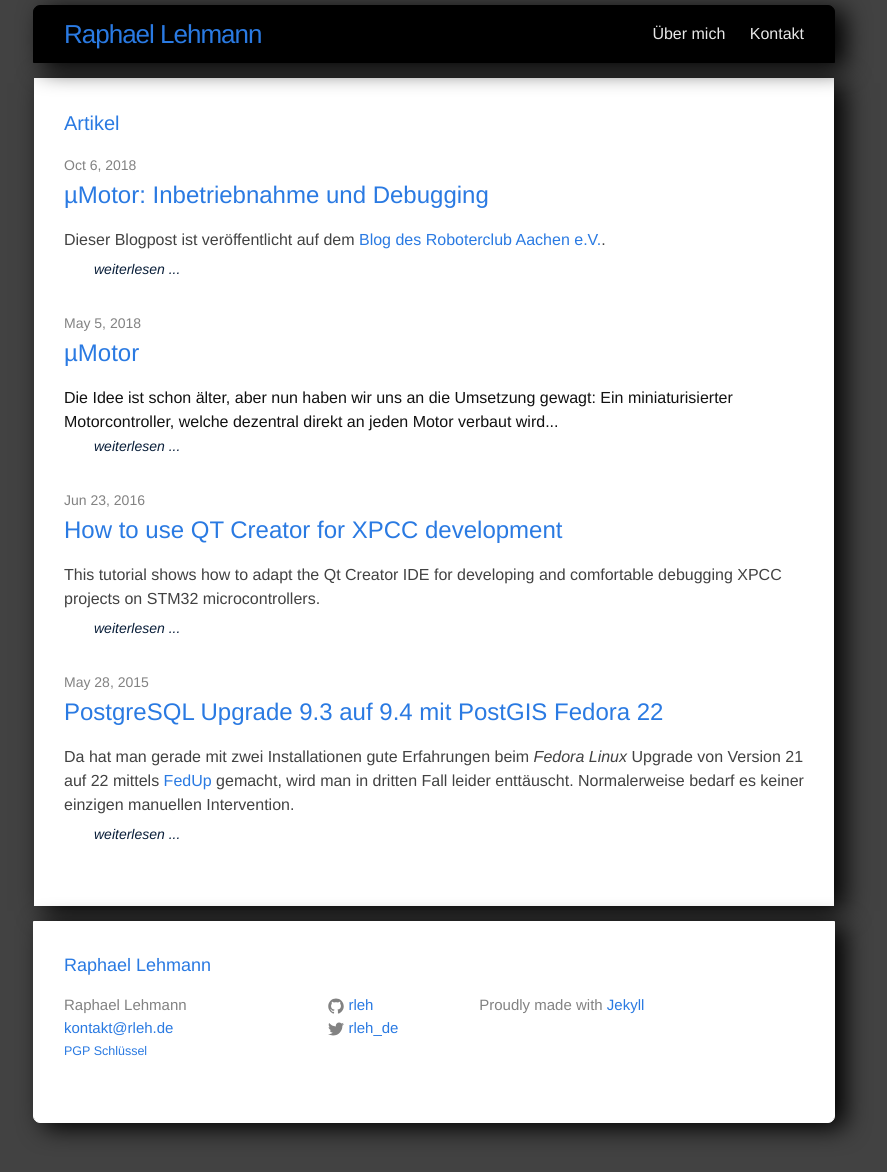
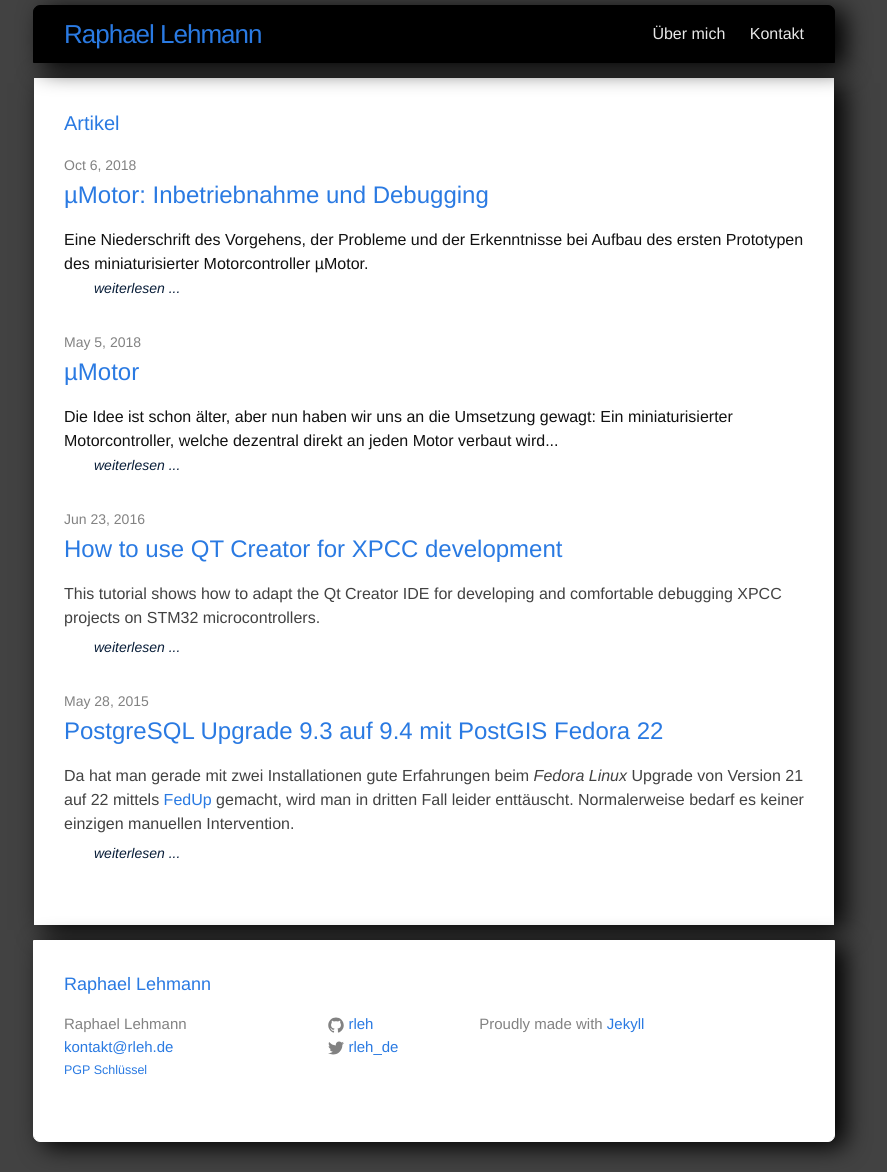
Before and after one commit to rleh/rleh.github.io, a Jekyll site: the page built from index.html, in a window 1280 px wide. Shown: the whole page, without its empty margins (206-1093 px from the left). Built offline with Jekyll 4.4.1, drawn with Linux system fonts in a browser that asks for light colours.

Commit message:
Beautify µMotor blog posts

```diff
--- a/_posts/2018-05-05-micro-motor-motorcontroller.markdown
+++ b/_posts/2018-05-05-micro-motor-motorcontroller.markdown
@@ -1,15 +1,12 @@
 ---
 layout: post
 title: µMotor
-feature-img: "assets/images/micro-motor/umotor-pcb.jpg"
-thumbnail: "assets/images/micro-motor/umotor-pcb.jpg"
-tags: [elektronik, informatik, saison19]
 author: Raphael Lehmann
 excerpt: "Die Idee ist schon älter, aber nun haben wir uns an die Umsetzung gewagt:  \
 Ein miniaturisierter Motorcontroller, welche dezentral direkt an jeden Motor verbaut wird..."
 ---
 
-Dieser Blogpost ist veröffentlicht auf dem [Blog des Roboterclub Aachen e.V.](http://www.roboterclub.rwth-aachen.de/blog/2018/micro-motor-debugging-inbetriebnahme.html).
+Dieser Blogpost ist veröffentlicht auf dem [Blog des Roboterclub Aachen e.V.](http://www.roboterclub.rwth-aachen.de/blog/2018/micro-motor-motorcontroller.html).
 
 Im Rahmen des Roboterclubs hab ich mich an die Entwicklung eines miniaturisierter Motorcontroller gewagt, welche im folgenden beschrieben wird.
 
--- a/_posts/2018-10-06-micro-motor-debugging-inbetriebnahme.markdown
+++ b/_posts/2018-10-06-micro-motor-debugging-inbetriebnahme.markdown
@@ -1,17 +1,15 @@
 ---
 layout: post
 title: "µMotor: Inbetriebnahme und Debugging"
-feature-img: "assets/images/micro-motor/umotor-pcb.jpg"
-thumbnail: "assets/images/micro-motor/umotor-pcb.jpg"
 author: Raphael Lehmann
-tags: [elektronik, saison19]
+excerpt: "Eine Niederschrift des Vorgehens, der Probleme und der Erkenntnisse bei Aufbau des ersten Prototypen des miniaturisierter Motorcontroller µMotor."
 ---
 
 Dieser Blogpost ist veröffentlicht auf dem [Blog des Roboterclub Aachen e.V.](http://www.roboterclub.rwth-aachen.de/blog/2018/micro-motor-debugging-inbetriebnahme.html).
 
 Im Rahmen des Roboterclubs hab ich mich an die Entwicklung eines miniaturisierter Motorcontroller gewagt, welche im folgenden beschrieben wird.
 
----
+
 
 Die Idee zur Entwicklung des [µMotors]({% post_url 2018-05-05-micro-motor-motorcontroller %}) ist schon älter.
 Damals, als die Auswahl der Komponenten noch geschah, wurde im RCA fast zeitgleich auch der größere Bruder des µMotors, der Alpha-Motor, entworfen.
```
